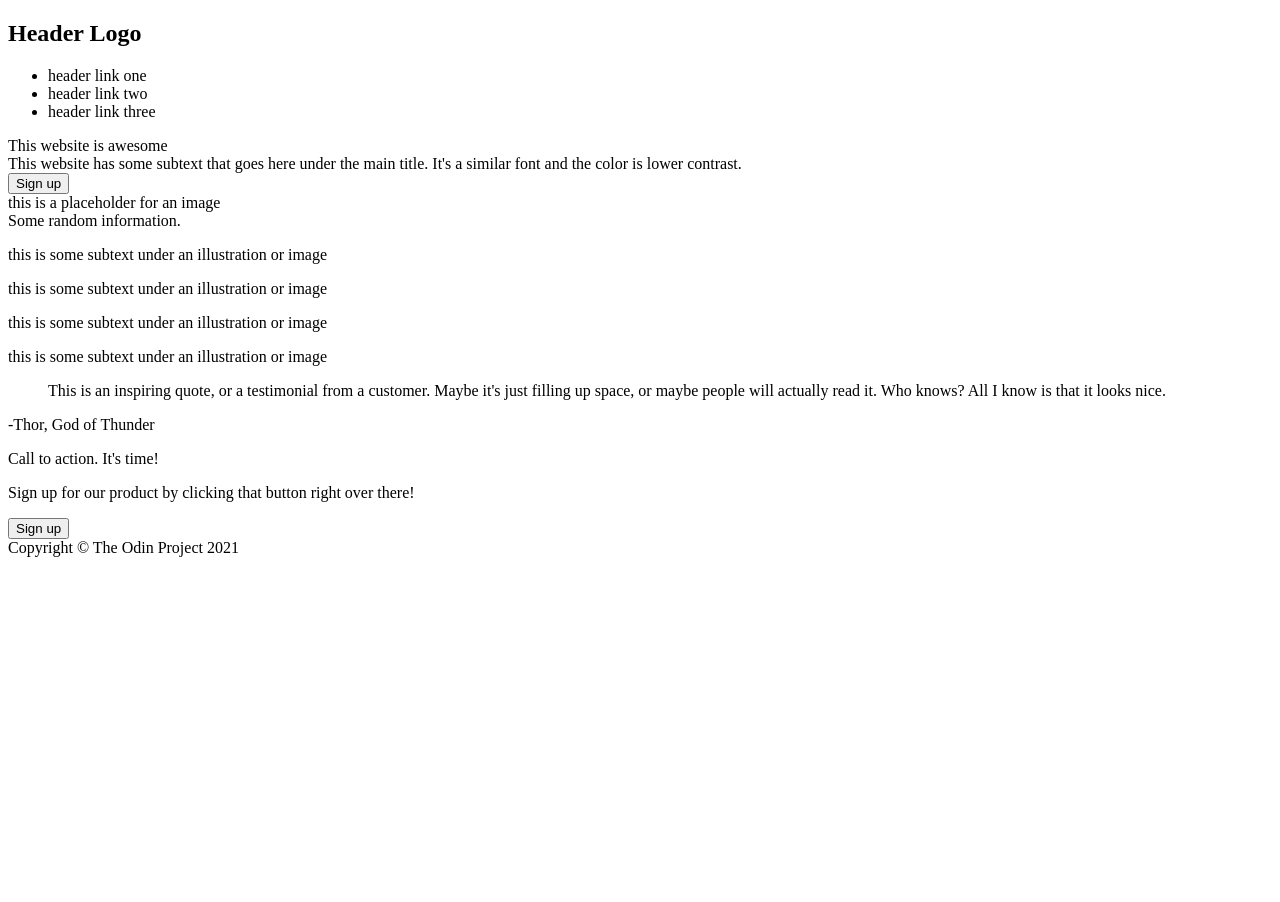
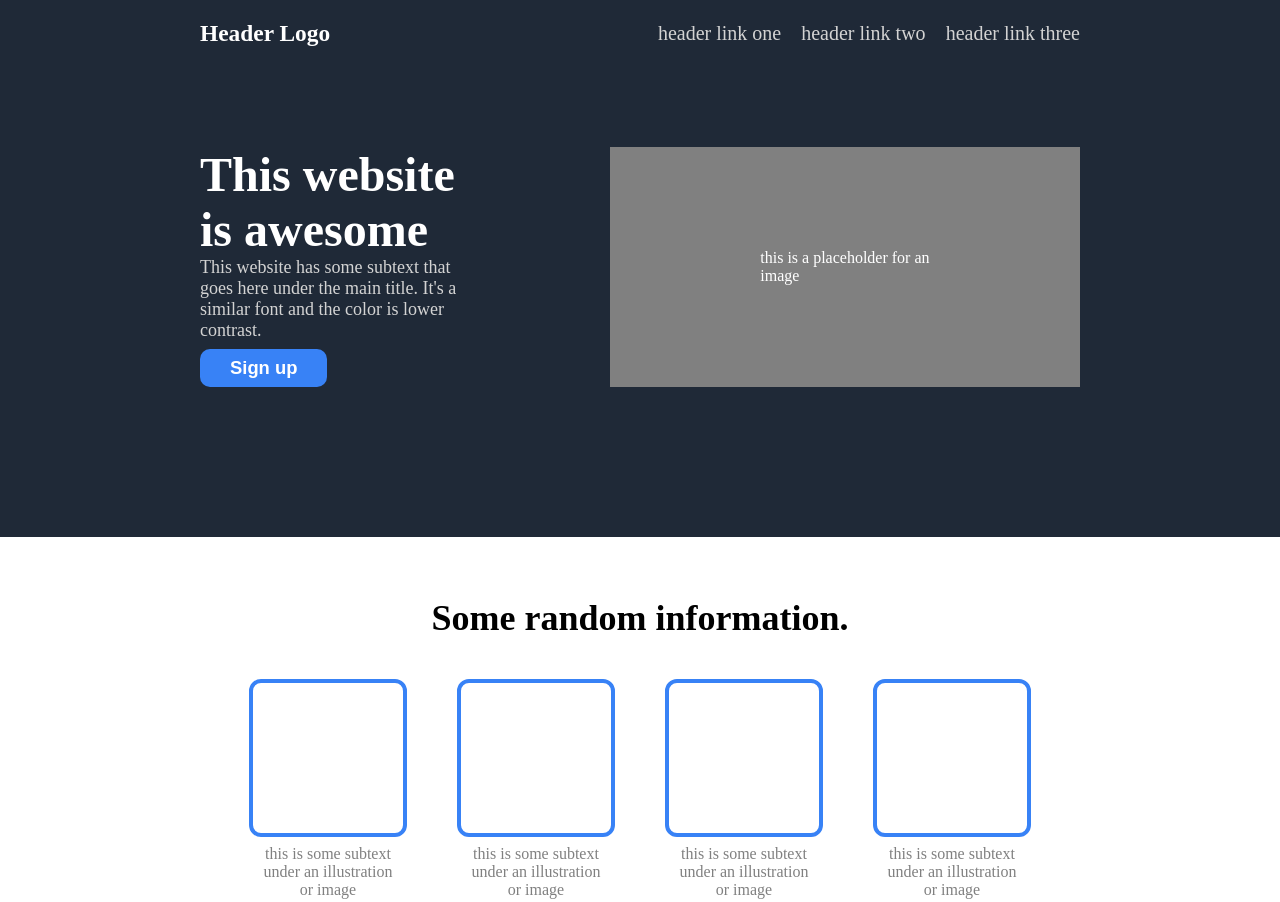
Before and after one commit to brycenbb/beginner_webdev, a plain HTML site: page Foundations Project/index.html in a window 1280 px wide. Shown: the top 902 px of the page. Before the commit the page ends 800 px from the top, so only its background shows below. Drawn offline with Linux system fonts and the light colour scheme.

Commit message:
finished project: landing page

```diff
--- a/Foundations Project/index.html
+++ b/Foundations Project/index.html
@@ -4,13 +4,13 @@
     <meta charset="UTF-8">
     <meta http-equiv="X-UA-Compatible" content="IE=edge">
     <meta name="viewport" content="width=device-width, initial-scale=1.0">
-    <link ref="stylesheet" href="style.css">
+    <link rel="stylesheet" href="style.css">
     <title>Foundations Project for The Odin Project</title>
 </head>
 <body>
     <div class="header">
         <div class="logo">
-            <h2>Header Logo</h2>
+            <h3>Header Logo</h3>
         </div>
         <div class="links">
             <ul>
@@ -44,19 +44,25 @@
         </div>
         <div class="boxes">
             <div class="container">
-                <p class="border"></p>
+                <div class="border"></div>
                 <div class="text">
                     this is some subtext under an illustration or image
                 </div>
-                <p class="border"></p>
+            </div>
+            <div class="container">
+                <div class="border"></div>
                 <div class="text">
                     this is some subtext under an illustration or image
                 </div>
-                <p class="border"></p>
+            </div>
+            <div class="container">
+                <div class="border"></div>
                 <div class="text">
                     this is some subtext under an illustration or image
                 </div>
-                <div class="border"></p>
+            </div>
+            <div class="container">
+                <div class="border"></div>
                 <div class="text">
                     this is some subtext under an illustration or image
                 </div>
@@ -65,6 +71,7 @@
     </div>
 
     <div class="row3">
+        <div class="quote">
             <blockquote>
                 This is an inspiring quote, or a testimonial from a customer. Maybe it's just filling up space, or maybe people will actually read it. Who knows? All I know is that it looks nice.
             </blockquote>
@@ -72,12 +79,17 @@
                 -Thor, God of Thunder
             </figcaption>
         </div>
+    </div>
 
     <div class="row4">
         <div class="internal">
-            <p> Call to action. It's time!</p>
-            <p>Sign up for our product by clicking that button right over there!</p>
+            <div class="bottomleft">
+                <h3> Call to action. It's time!</h3>
+                <p>Sign up for our product by clicking that button right over there! </p>
+            </div>
+            <div class="bottomright">
                 <button>Sign up</button>
+            </div>
         </div>
     </div>
 
--- a/Foundations Project/style.css
+++ b/Foundations Project/style.css
@@ -1,21 +1,230 @@
-blockquote {
-    background-color: #000000;
+body {
+    margin: 0;
+    display: flex;
+    flex-direction: column;
 }
 
-/* .border {
-    border-radius: 25px;
-    width: 200px;
-    height: 200px;
-    border: 50px;
-    padding: 20px;
+/* The blue empty placeholder boxes */
+.border {
+    border-radius: 12px;
+    border: 4px;
+    width: 150px;
+    height: 150px;
     background-color: white;
+    border-style: solid;
     border-color: #3882F6;
-} */
+}
+
 .header,
 .footer {
     background-color: #1F2937;
+    color: lightgray;
+    display: flex;
 }
 
-body {
-    background-color: brown;
+.header {
+    align-items: center;
+    padding: 0 200px;
+    padding-bottom: 100px;
+    padding-top: 20px;
+    justify-content: space-between;
+    font-size: 1.25rem;
 }
+ul {
+    padding:0;
+    margin:0;
+    list-style-type: none;
+    display: flex;
+    gap: 20px;
+}
+
+h3,
+.top {
+    color: white;
+}
+
+.row1 {
+    background-color: #1F2937;
+    display: flex;
+    padding: 0 200px;
+    padding-bottom: 150px;
+    gap: 30px;
+}
+
+.left {
+    display: flex;
+    flex-direction: column;
+    flex-wrap: wrap;
+
+}
+.right {
+    display: flex;
+    justify-content: center;
+    align-items: center;
+    background-color: grey;
+    color: white;
+    width: 500px;
+    padding: 0 150px;
+    margin-left: 100px;
+    flex-wrap: nowrap;
+
+}
+.middle {
+    color: lightgray;
+    font-size: 18px;
+}
+
+.top {
+    font-size: 48px;
+    font-weight:800;
+}
+
+.bottom button {
+    background-color: #3882F6;
+    border-radius: 10px;
+    text-align: center;
+    padding: 8px 30px;
+    border: 0;
+    color: white;
+    font-weight: bold;
+    margin-top: 8px;
+    font-size: 1.15rem;
+}
+
+/* Start of elements on the second row, white background */
+
+
+.header2 {
+    text-align: center;
+    font-size: 36px;
+    font-weight: 800;
+    padding-bottom: 40px;
+    padding-top: 60px;
+
+}
+
+.boxes {
+    display: flex;
+    flex-direction: row;
+    justify-content: center;
+    align-items: center;
+    flex: 1;
+    gap: 50px;
+    padding-bottom: 100px;
+}
+
+.container {
+    display: flex;
+    flex-direction: column;
+    justify-content: center;
+    align-items: center;
+    flex-wrap: wrap;
+    max-width: 170px;
+}
+
+.text {
+    padding-top:8px;
+    text-align: center;
+    max-width: 140px;
+    color: grey;
+}
+
+/* Start of row 3 elements, gray background */
+
+.row3 {
+    background-color: #E5E7EB;
+    display: flex;
+    justify-content: center;
+    align-items: center;
+    flex: 1;
+}
+blockquote {
+    margin: 0 60px;
+}
+
+.quote {
+    padding: 80px 0;
+    max-width: 900px;
+    font-size: 36px;
+    font-style: italic;
+    color: #1F2937;
+}
+
+figcaption {
+    font-weight: bold;
+    font-style: normal;
+    font-size: 1.3rem;
+    text-align: right;
+    margin-right: 60px;
+}
+
+/* Start of row 4 elements, white background */
+
+.row4 {
+    display: flex;
+    background-color: white;
+    justify-content: center;
+    align-items: center;
+    padding: 90px;
+}
+
+.internal {
+    background-color: #3882F6;
+    display: flex;
+    flex: 1;
+    padding: 50px 120px;
+    border-radius: 7px;
+    justify-content: space-between;
+    max-width: 800px;
+}
+
+p,
+h3 {
+    padding: 0;
+    margin: 0;
+    border: 0;
+}
+
+p {
+    color: lightgray;
+}
+
+.bottomleft {
+    display: flex;
+    flex-direction: column;
+    justify-content: space-between;
+}
+
+.bottomleft h3 {
+    font-size: 20px;
+}
+
+.bottomright {
+    display: flex;
+    flex-direction: column;
+    justify-content: end;
+}
+
+.bottomright button {
+    background-color: #3882F6;
+    border-radius: 10px;
+    text-align: center;
+    padding: 8px 30px;
+    border-width: 2px;
+    border-style: solid;
+    color: white;
+    border-color: white;
+    font-weight: bold;
+    margin-top: 8px;
+    font-size: 1.15rem;
+}
+
+.footer {
+    display: flex;
+    justify-content: center;
+    align-items: center;
+    padding: 40px;
+    font-size: 1.2rem;
+    text-align: center;
+    flex: 1;
+}
```
Lines whose indentation alone changed are shown as unchanged.
